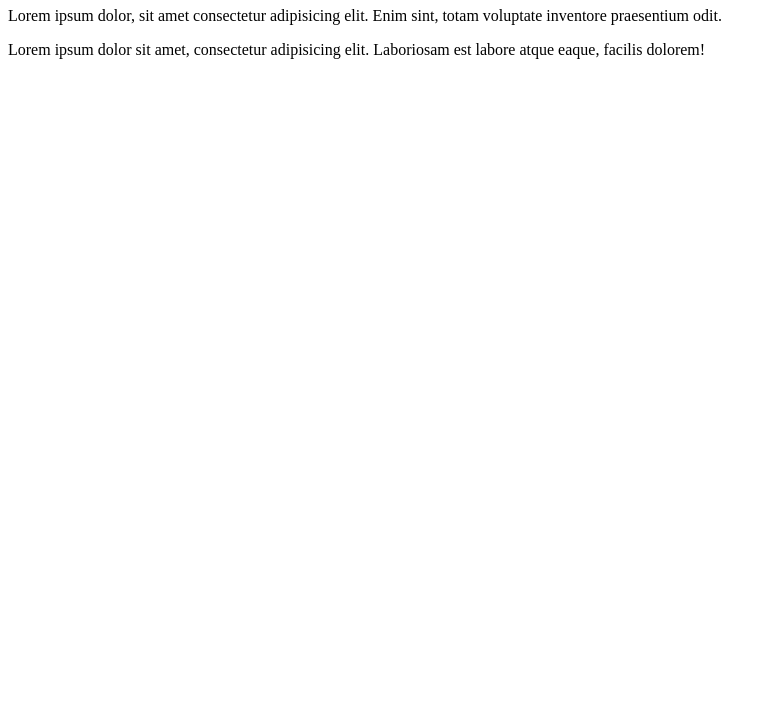
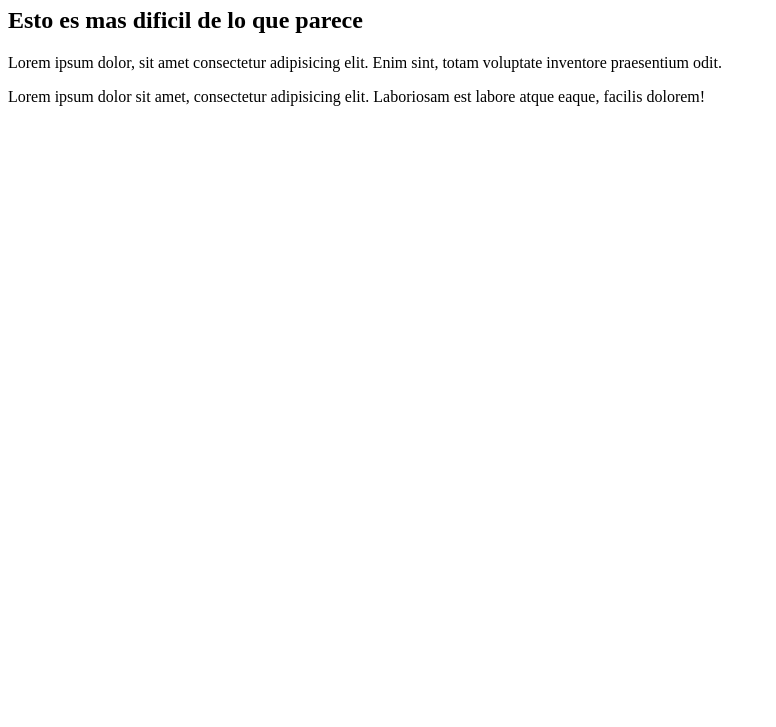
Before and after one commit to IstvanArpad/git-desde-cero, a plain HTML site: page index.html in a window 1280 px wide. Shown: the part 73-800 px from the top of the page, without its empty margins (0-776 px from the left). Drawn offline with Linux system fonts and the light colour scheme.

Commit message:
agregado subtitulo

```diff
--- a/index.html
+++ b/index.html
@@ -9,6 +9,7 @@
   </head>
   <body>
     <h1>Aprendiendo Git y GitHub</h1>
+    <h2>Esto es mas dificil de lo que parece</h2>
     <p>
       Lorem ipsum dolor, sit amet consectetur adipisicing elit. Enim sint, totam
       voluptate inventore praesentium odit.
```
